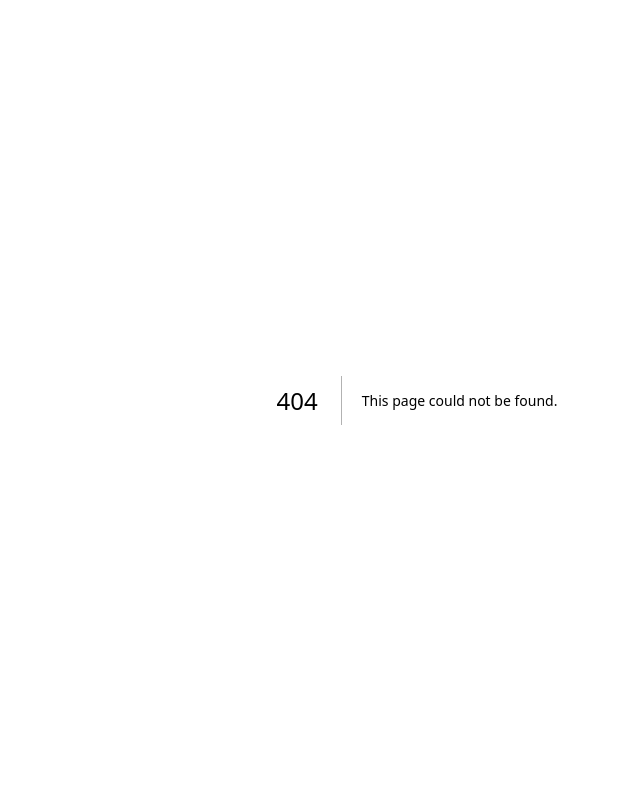
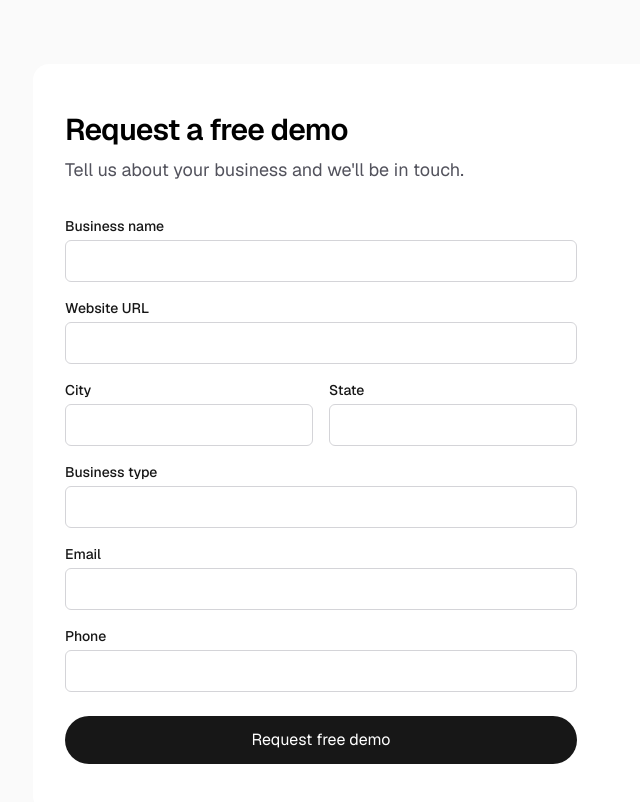
Before and after one commit to ajnsolutions/ajnmarketing, a Next.js app: page /demo in a window 1280 px wide. Before the commit this address had no page. Shown: the top 802 px of the page, without its empty margins (223-863 px from the left). Built offline with nearby package versions, Linux system fonts and the light colour scheme; no server answers.

Commit message:
Integrate Supabase for backend functionality

```diff
--- /dev/null
+++ b/app/demo/demo-form.tsx
@@ -0,0 +1,166 @@
+"use client";
+
+import { FormEvent, useState } from "react";
+import { supabase } from "@/lib/supabase";
+
+type FormFields = {
+  business_name: string;
+  website_url: string;
+  city: string;
+  state: string;
+  business_type: string;
+  email: string;
+  phone: string;
+};
+
+const initialForm: FormFields = {
+  business_name: "",
+  website_url: "",
+  city: "",
+  state: "",
+  business_type: "",
+  email: "",
+  phone: "",
+};
+
+export function DemoForm() {
+  const [form, setForm] = useState<FormFields>(initialForm);
+  const [submitting, setSubmitting] = useState(false);
+  const [success, setSuccess] = useState(false);
+  const [error, setError] = useState<string | null>(null);
+
+  function updateField(field: keyof FormFields, value: string) {
+    setForm((current) => ({ ...current, [field]: value }));
+  }
+
+  async function handleSubmit(event: FormEvent<HTMLFormElement>) {
+    event.preventDefault();
+    setSubmitting(true);
+    setSuccess(false);
+    setError(null);
+
+    const { error: insertError } = await supabase
+      .from("demo_requests")
+      .insert(form);
+
+    setSubmitting(false);
+
+    if (insertError) {
+      setError(insertError.message);
+      return;
+    }
+
+    setSuccess(true);
+    setForm(initialForm);
+  }
+
+  return (
+    <form onSubmit={handleSubmit} className="flex w-full max-w-lg flex-col gap-4">
+      <label className="flex flex-col gap-1 text-sm font-medium">
+        Business name
+        <input
+          required
+          type="text"
+          name="business_name"
+          value={form.business_name}
+          onChange={(event) => updateField("business_name", event.target.value)}
+          className="rounded-md border border-zinc-300 px-3 py-2 text-base font-normal dark:border-zinc-700 dark:bg-zinc-900"
+        />
+      </label>
+
+      <label className="flex flex-col gap-1 text-sm font-medium">
+        Website URL
+        <input
+          required
+          type="url"
+          name="website_url"
+          value={form.website_url}
+          onChange={(event) => updateField("website_url", event.target.value)}
+          className="rounded-md border border-zinc-300 px-3 py-2 text-base font-normal dark:border-zinc-700 dark:bg-zinc-900"
+        />
+      </label>
+
+      <div className="grid grid-cols-2 gap-4">
+        <label className="flex flex-col gap-1 text-sm font-medium">
+          City
+          <input
+            required
+            type="text"
+            name="city"
+            value={form.city}
+            onChange={(event) => updateField("city", event.target.value)}
+            className="rounded-md border border-zinc-300 px-3 py-2 text-base font-normal dark:border-zinc-700 dark:bg-zinc-900"
+          />
+        </label>
+
+        <label className="flex flex-col gap-1 text-sm font-medium">
+          State
+          <input
+            required
+            type="text"
+            name="state"
+            value={form.state}
+            onChange={(event) => updateField("state", event.target.value)}
+            className="rounded-md border border-zinc-300 px-3 py-2 text-base font-normal dark:border-zinc-700 dark:bg-zinc-900"
+          />
+        </label>
+      </div>
+
+      <label className="flex flex-col gap-1 text-sm font-medium">
+        Business type
+        <input
+          required
+          type="text"
+          name="business_type"
+          value={form.business_type}
+          onChange={(event) => updateField("business_type", event.target.value)}
+          className="rounded-md border border-zinc-300 px-3 py-2 text-base font-normal dark:border-zinc-700 dark:bg-zinc-900"
+        />
+      </label>
+
+      <label className="flex flex-col gap-1 text-sm font-medium">
+        Email
+        <input
+          required
+          type="email"
+          name="email"
+          value={form.email}
+          onChange={(event) => updateField("email", event.target.value)}
+          className="rounded-md border border-zinc-300 px-3 py-2 text-base font-normal dark:border-zinc-700 dark:bg-zinc-900"
+        />
+      </label>
+
+      <label className="flex flex-col gap-1 text-sm font-medium">
+        Phone
+        <input
+          required
+          type="tel"
+          name="phone"
+          value={form.phone}
+          onChange={(event) => updateField("phone", event.target.value)}
+          className="rounded-md border border-zinc-300 px-3 py-2 text-base font-normal dark:border-zinc-700 dark:bg-zinc-900"
+        />
+      </label>
+
+      <button
+        type="submit"
+        disabled={submitting}
+        className="mt-2 rounded-full bg-foreground px-5 py-3 text-background transition-colors hover:bg-[#383838] disabled:cursor-not-allowed disabled:opacity-60 dark:hover:bg-[#ccc]"
+      >
+        {submitting ? "Submitting..." : "Request free demo"}
+      </button>
+
+      {success && (
+        <p className="rounded-md border border-green-200 bg-green-50 px-4 py-3 text-green-800 dark:border-green-900 dark:bg-green-950 dark:text-green-200">
+          Thank you. Your free demo request has been received.
+        </p>
+      )}
+
+      {error && (
+        <p className="rounded-md border border-red-200 bg-red-50 px-4 py-3 text-red-800 dark:border-red-900 dark:bg-red-950 dark:text-red-200">
+          {error}
+        </p>
+      )}
+    </form>
+  );
+}
--- /dev/null
+++ b/app/demo/page.tsx
@@ -0,0 +1,19 @@
+import { DemoForm } from "./demo-form";
+
+export default function DemoPage() {
+  return (
+    <div className="flex flex-1 flex-col items-center justify-center bg-zinc-50 px-6 py-16 font-sans dark:bg-black">
+      <main className="flex w-full max-w-3xl flex-col items-center gap-8 rounded-2xl bg-white px-8 py-12 dark:bg-black sm:items-start">
+        <div className="flex flex-col gap-2 text-center sm:text-left">
+          <h1 className="text-3xl font-semibold tracking-tight text-black dark:text-zinc-50">
+            Request a free demo
+          </h1>
+          <p className="text-lg text-zinc-600 dark:text-zinc-400">
+            Tell us about your business and we&apos;ll be in touch.
+          </p>
+        </div>
+        <DemoForm />
+      </main>
+    </div>
+  );
+}
--- /dev/null
+++ b/lib/supabase.ts
@@ -0,0 +1,6 @@
+import { createClient } from "@supabase/supabase-js";
+
+const supabaseUrl = process.env.NEXT_PUBLIC_SUPABASE_URL!;
+const supabaseAnonKey = process.env.NEXT_PUBLIC_SUPABASE_ANON_KEY!;
+
+export const supabase = createClient(supabaseUrl, supabaseAnonKey);
```
